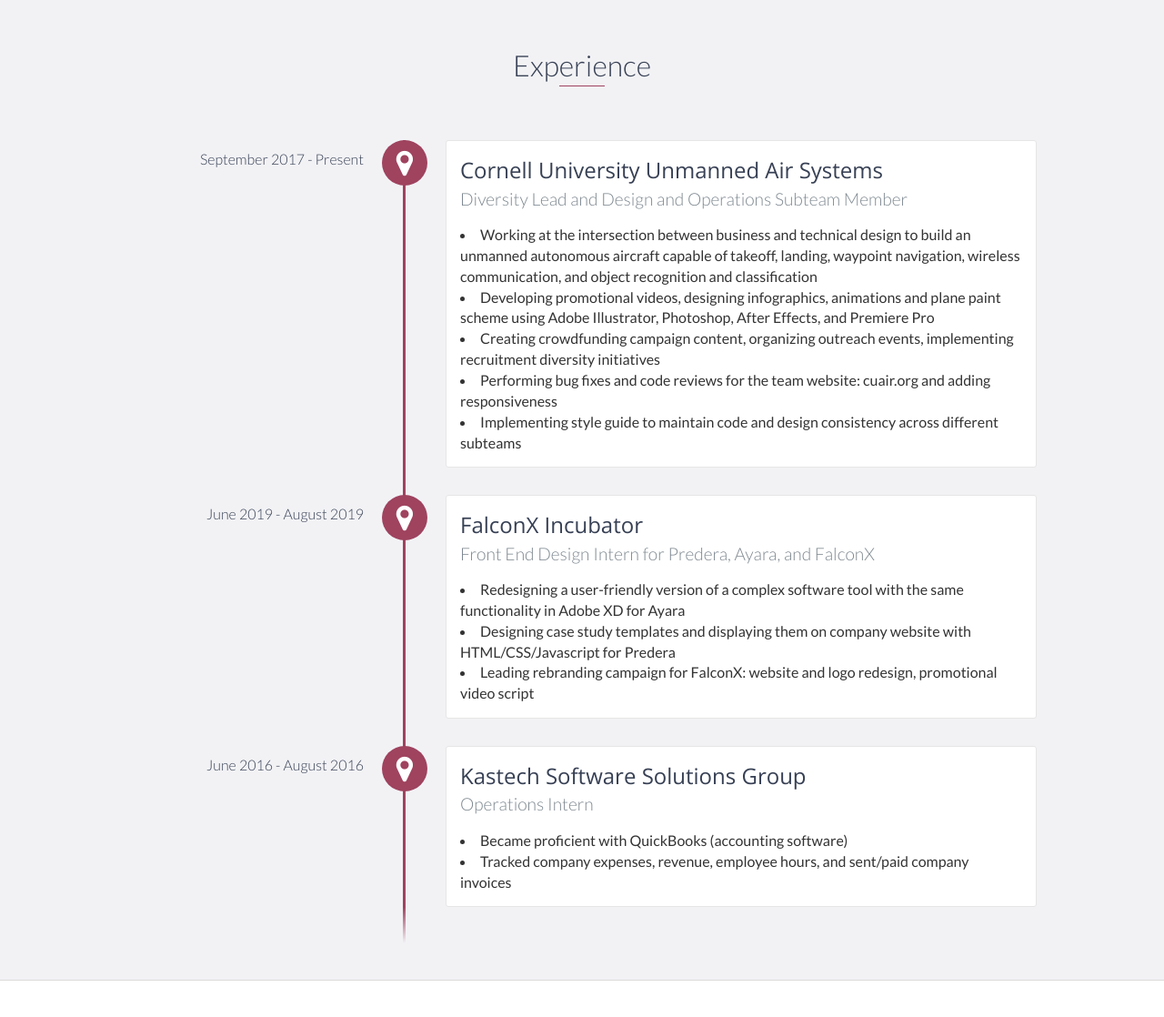
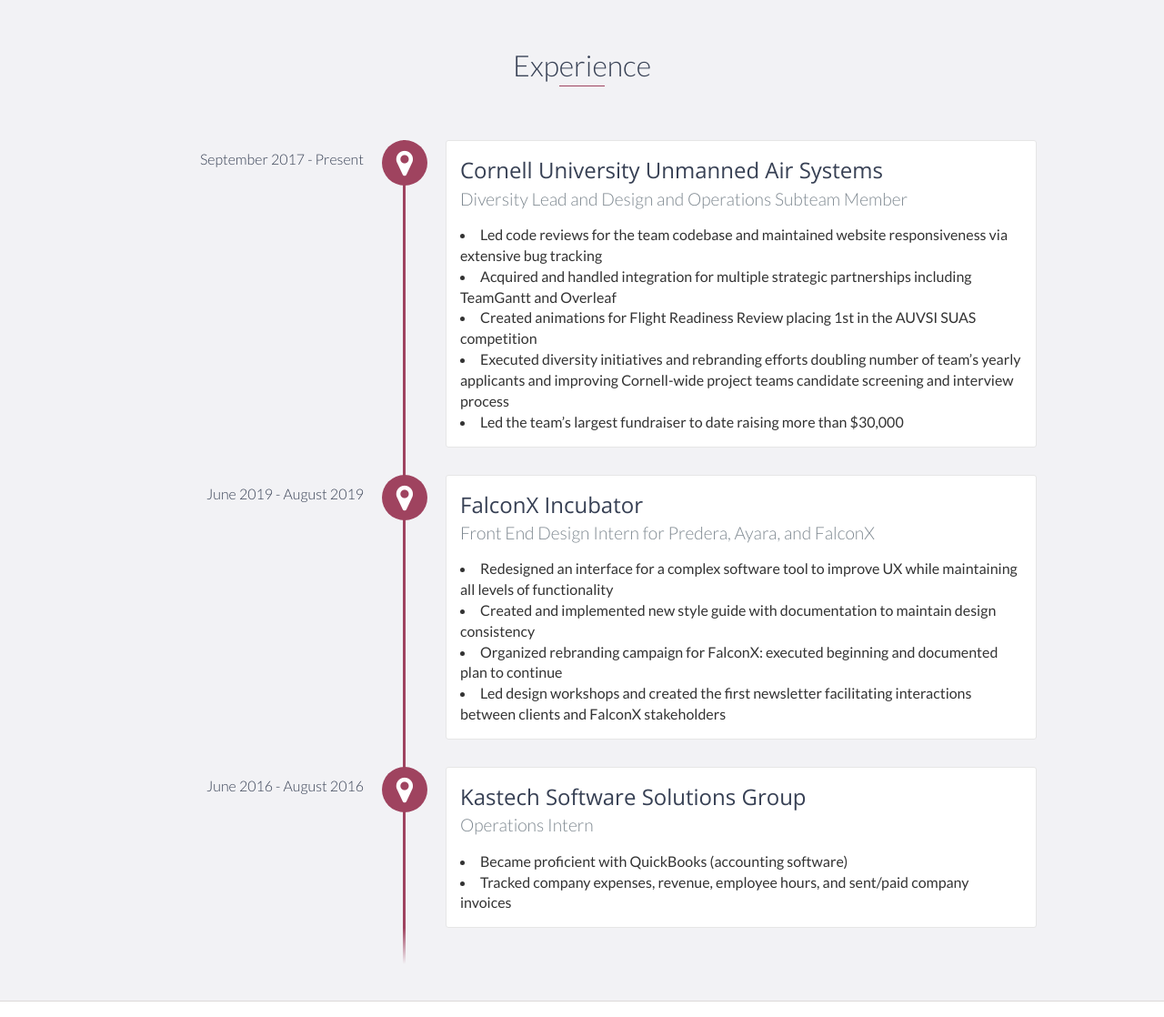
Before and after one commit to scy33/scy33.github.io, a PHP site: page / in a window 1280 px wide. Shown: the part 1028-2146 px from the top of the page at 91% size. Run offline with PHP 8.4, Linux system fonts and the light colour scheme.

Commit message:
Portfolio updates and comment out interactive front

```diff
--- a/css/rotating-heads.css
+++ b/css/rotating-heads.css
@@ -71,16 +71,16 @@
 .image-holder{
     position: relative;
     margin: 0 auto;
-    width: 500px;
-    height: 500px;
+    width: 300px;
+    height: 300px;
 }
 
 .head-image,.circle{
     position: absolute;
     top: 0;
     left: 0;
-    width: 500px;
-    height: 500px;
+    width: 300px;
+    height: 300px;
 }
 
 .head-image{
@@ -88,11 +88,21 @@
 }
 
 .circle{
-    z-index: 2;
+    z-index: 1;
+    position: absolute;
+    top: -25vh;
+    left: -40vw;
+    width: 500%;
+    height: 300%;
 }
 
 .front{
     z-index: 1;
+    position: absolute;
+    top: 0;
+    left: -100px;
+    width: 500px;
+    height: 500px;
 }
 
 .widget{
--- a/index.html
+++ b/index.html
@@ -88,25 +88,26 @@
           <div id="lead-overlay">
 
 
-
+<!--
                 <div class="content-wrapper">
                         <div class="row2">
                             <div class="column-2-3">
                                 <div class="image-holder one">
-                                    <img class="circle" src="img/circle.png"/>
-                                    <img class="head-image up" src="img/up.jpg"/>
-                                    <img class="head-image up-left" src="img/upleft.jpg"/>
-                                    <img class="head-image left" src="img/left.jpg"/>
-                                    <img class="head-image down-left" src="img/downleft.jpg"/>
-                                    <img class="head-image down" src="img/down.jpg"/>
-                                    <img class="head-image down-right" src="img/downright.jpg"/>
-                                    <img class="head-image right" src="img/right.jpg"/>
-                                    <img class="head-image up-right" src="img/upright.jpg"/>
-                                    <img class="head-image front" src="img/front.jpg"/>
+                                    <img class="circle" src="img2/circle.png"/>
+                                    <img class="head-image up" src="img2/up.png"/>
+                                    <img class="head-image up-left" src="img2/upleft.png"/>
+                                    <img class="head-image left" src="img2/left.png"/>
+                                    <img class="head-image down-left" src="img2/downleft.png"/>
+                                    <img class="head-image down" src="img2/down.png"/>
+                                    <img class="head-image down-right" src="img2/downright.png"/>
+                                    <img class="head-image right" src="img2/right.png"/>
+                                    <img class="head-image up-right" src="img2/upright.png"/>
+                                    <img class="head-image front" src="img2/front.png"/>
                                 </div>
                             </div>
 
                             </div></div>
+                            -->
                             <script type="text/javascript">
 
                                 /* Declaring the global variables */
@@ -253,20 +254,21 @@
                 <h3>Cornell University Unmanned Air Systems</h3>
                 <h4>Diversity Lead and Design and Operations Subteam Member</h4>
                 <p>
-                  <li>Working at the intersection between business and technical design to build an unmanned autonomous aircraft capable of takeoff, landing, waypoint navigation, wireless communication, and object recognition and classification</li>
-                  <li>Developing promotional videos, designing infographics, animations and plane paint scheme using Adobe Illustrator, Photoshop, After Effects, and Premiere Pro</li>
-                  <li>Creating crowdfunding campaign content, organizing outreach events, implementing recruitment diversity initiatives</li>
-                  <li>Performing bug fixes and code reviews for the team website: cuair.org and adding responsiveness</li>
-                  <li>Implementing style guide to maintain code and design consistency across different subteams</li>
+                  <li>Led code reviews for the team codebase and maintained website responsiveness via extensive bug tracking</li>
+                  <li>Acquired and handled integration for multiple strategic partnerships including TeamGantt and Overleaf</li>
+                  <li>Created animations for Flight Readiness Review placing 1st in the AUVSI SUAS competition</li>
+                  <li>Executed diversity initiatives and rebranding efforts doubling number of team’s yearly applicants and improving Cornell-wide project teams candidate screening and interview process</li>
+                  <li>Led the team’s largest fundraiser to date raising more than $30,000</li>
                 </p>
             </div>
             <div data-date="June 2019 - August 2019">
                   <h3>FalconX Incubator</h3>
                   <h4>Front End Design Intern for Predera, Ayara, and FalconX</h4>
                   <p>
-                    <li>Redesigning a user-friendly version of a complex software tool with the same functionality in Adobe XD for Ayara</li>
-                    <li>Designing case study templates and displaying them on company website with HTML/CSS/Javascript for Predera</li>
-                    <li>Leading rebranding campaign for FalconX: website and logo redesign, promotional video script</li>
+                    <li>Redesigned an interface for a complex software tool to improve UX while maintaining all levels of functionality</li>
+                    <li>Created and implemented new style guide with documentation to maintain design consistency</li>
+                    <li>Organized rebranding campaign for FalconX: executed beginning and documented plan to continue</li>
+                    <li>Led design workshops and created the first newsletter facilitating interactions between clients and FalconX stakeholders</li>
                   </p>
               </div>
 
@@ -328,7 +330,7 @@
                           <p>
                               A collection of my favorite drawings from my art portfolio. Most are done in prismacolor pencils and priortize realism.
                           </p>
-                          <a href="documents/art_portfolio.pdf">View Portfolio</a>
+                          <a href="https://docs.google.com/presentation/d/1ffNvpTMD9cNccUbM2vJrLZgviRIS5Wn4EAiTF25XJWU/edit?usp=sharing">View Portfolio</a>
                       </div>
                       <!-- End .project-info -->
                   </div>
@@ -340,11 +342,11 @@
                       </div>
                       <!-- End .project-image -->
                       <div class="project-info">
-                          <h3>CUAir Portfolio</h3>
+                          <h3>Design/Branding Portfolio</h3>
                           <p>
-                              A collection of graphic design work, animations, website updates, branding strategies etc. from being on CUAir
+                              A collection of my graphic design work, animations, website updates, branding strategies etc.
                           </p>
-                          <a href="#">View Portfolio</a>
+                          <a href="https://docs.google.com/presentation/d/1bfwd3Lr3JspBSBP8ir2vPMKMSuES5pn0n8GQNYgqB9A/edit?usp=sharing">View Portfolio</a>
                       </div>
                       <!-- End .project-info -->
                   </div>
```
Also changed, not shown: img2/circle.jpg (added), img2/circle.png (added), img2/down.png (added), img2/downleft.png (added), img2/downright.png (added), img2/front.png (added), img2/left.png (added), img2/right.png (added), img2/up.png (added), img2/upleft.png (added), img2/upright.png (added), js/HeadImage.js (line endings or trailing spaces).
